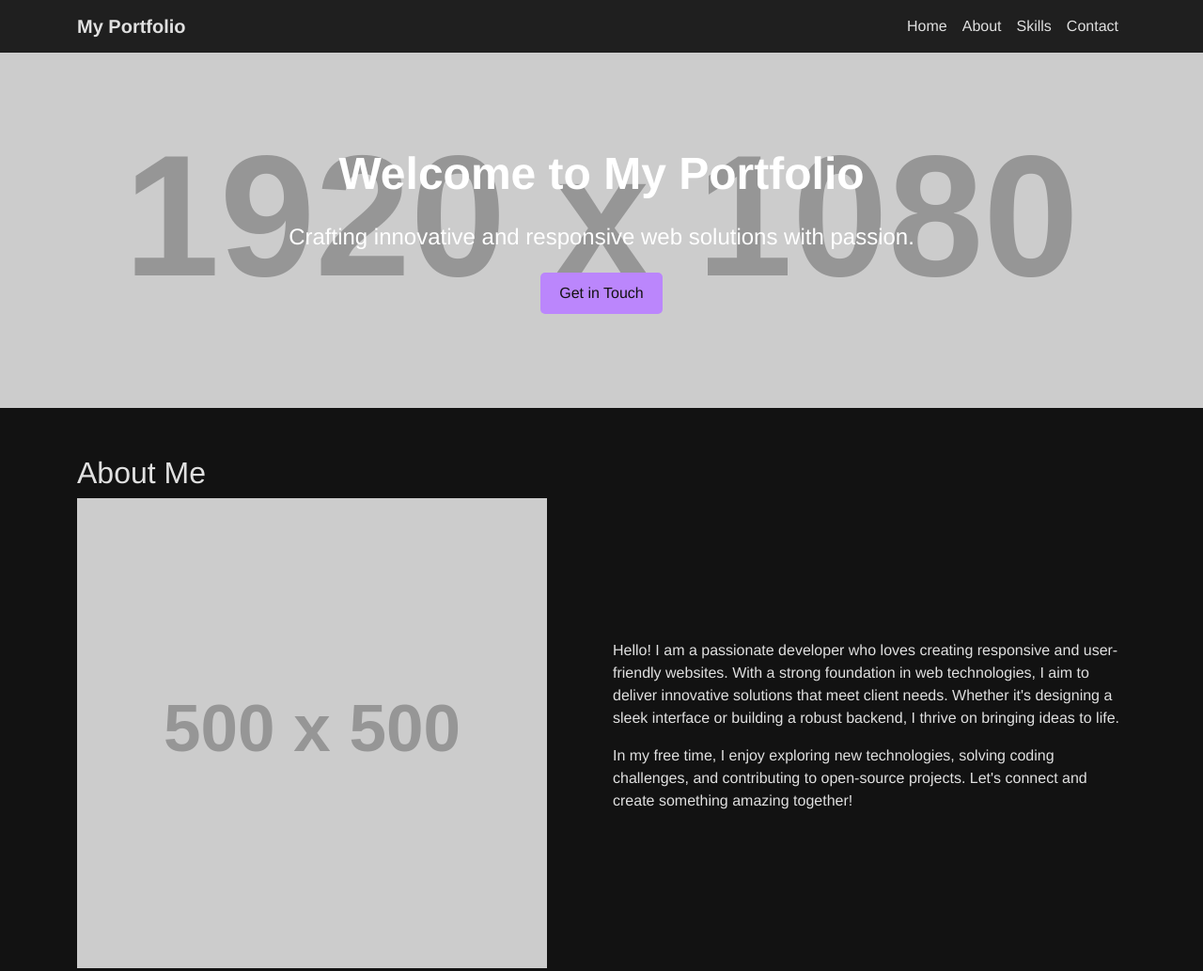
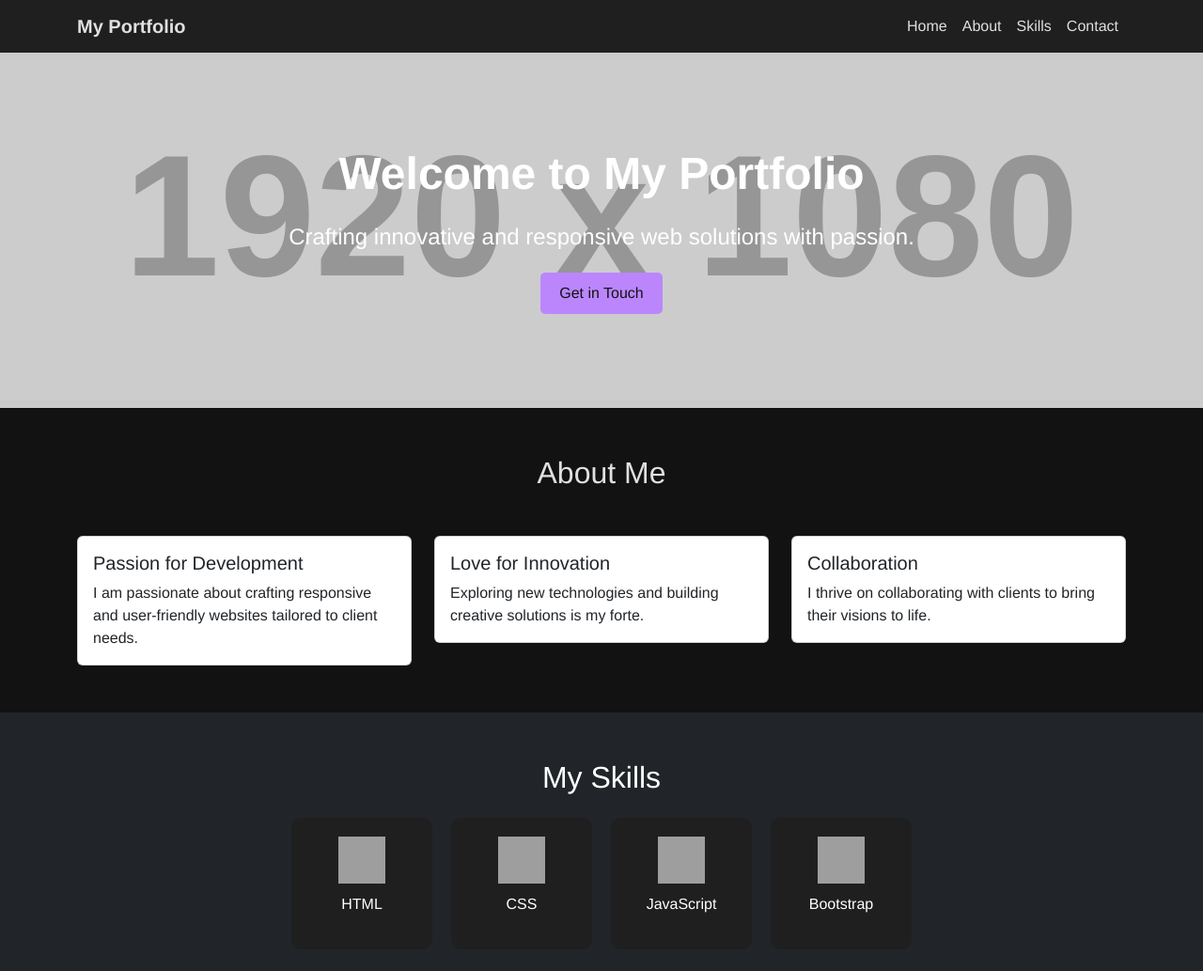
Before and after one commit to MohammedMidlajPA/personal-website, a plain HTML site: page index.html in a window 1280 px wide. Shown: the top 1033 px of the page at 94% size. Drawn offline with nearby package versions, Linux system fonts and the light colour scheme; grey boxes are pictures that could not be loaded; placeholder pictures from the web are drawn by us.

Commit message:
Update index.html

```diff
--- a/index.html
+++ b/index.html
@@ -13,6 +13,7 @@
             color: #e0e0e0;
             margin: 0;
             padding: 0;
+            overflow-x: hidden;
         }
         .navbar {
             background-color: #1f1f1f;
@@ -42,10 +43,12 @@
         .hero h1 {
             font-size: 3rem;
             font-weight: bold;
+            animation: fadeIn 2s ease;
         }
         .hero p {
             font-size: 1.5rem;
             margin: 20px 0;
+            animation: fadeIn 2s ease;
         }
         .hero button {
             background-color: #bb86fc;
@@ -54,13 +57,20 @@
             padding: 10px 20px;
             border-radius: 5px;
             cursor: pointer;
+            animation: fadeIn 2s ease;
         }
         .hero button:hover {
             background-color: #9a67ea;
         }
-        .about-section img {
-            max-width: 100%;
+        .about-section .card {
+            background-color: #1f1f1f;
+            border: none;
             border-radius: 10px;
+            color: #e0e0e0;
+            transition: transform 0.3s;
+        }
+        .about-section .card:hover {
+            transform: scale(1.05);
         }
         .skills-section {
             display: flex;
@@ -76,6 +86,10 @@
             padding: 20px;
             border-radius: 10px;
             width: 150px;
+            transition: transform 0.3s;
+        }
+        .skills-section .skill:hover {
+            transform: scale(1.1);
         }
         .skills-section .skill img {
             width: 50px;
@@ -93,6 +107,14 @@
         }
         footer a:hover {
             text-decoration: underline;
+        }
+        @keyframes fadeIn {
+            from {
+                opacity: 0;
+            }
+            to {
+                opacity: 1;
+            }
         }
     </style>
 </head>
@@ -127,14 +149,31 @@
     <!-- About Section -->
     <section id="about">
         <div class="container">
-            <h2>About Me</h2>
-            <div class="row align-items-center">
-                <div class="col-md-6">
-                    <img src="https://via.placeholder.com/500x500" alt="About Me">
+            <h2 class="text-center">About Me</h2>
+            <div class="row g-4 mt-4">
+                <div class="col-md-4">
+                    <div class="card">
+                        <div class="card-body">
+                            <h5 class="card-title">Passion for Development</h5>
+                            <p class="card-text">I am passionate about crafting responsive and user-friendly websites tailored to client needs.</p>
+                        </div>
+                    </div>
                 </div>
-                <div class="col-md-6">
-                    <p>Hello! I am a passionate developer who loves creating responsive and user-friendly websites. With a strong foundation in web technologies, I aim to deliver innovative solutions that meet client needs. Whether it's designing a sleek interface or building a robust backend, I thrive on bringing ideas to life.</p>
-                    <p>In my free time, I enjoy exploring new technologies, solving coding challenges, and contributing to open-source projects. Let's connect and create something amazing together!</p>
+                <div class="col-md-4">
+                    <div class="card">
+                        <div class="card-body">
+                            <h5 class="card-title">Love for Innovation</h5>
+                            <p class="card-text">Exploring new technologies and building creative solutions is my forte.</p>
+                        </div>
+                    </div>
+                </div>
+                <div class="col-md-4">
+                    <div class="card">
+                        <div class="card-body">
+                            <h5 class="card-title">Collaboration</h5>
+                            <p class="card-text">I thrive on collaborating with clients to bring their visions to life.</p>
+                        </div>
+                    </div>
                 </div>
             </div>
         </div>
@@ -143,8 +182,8 @@
     <!-- Skills Section -->
     <section id="skills" class="bg-dark text-white">
         <div class="container">
-            <h2>My Skills</h2>
-            <div class="skills-section">
+            <h2 class="text-center">My Skills</h2>
+            <div class="skills-section mt-4">
                 <div class="skill">
                     <img src="https://cdn.jsdelivr.net/npm/simple-icons/icons/html5.svg" alt="HTML">
                     <p>HTML</p>
```
